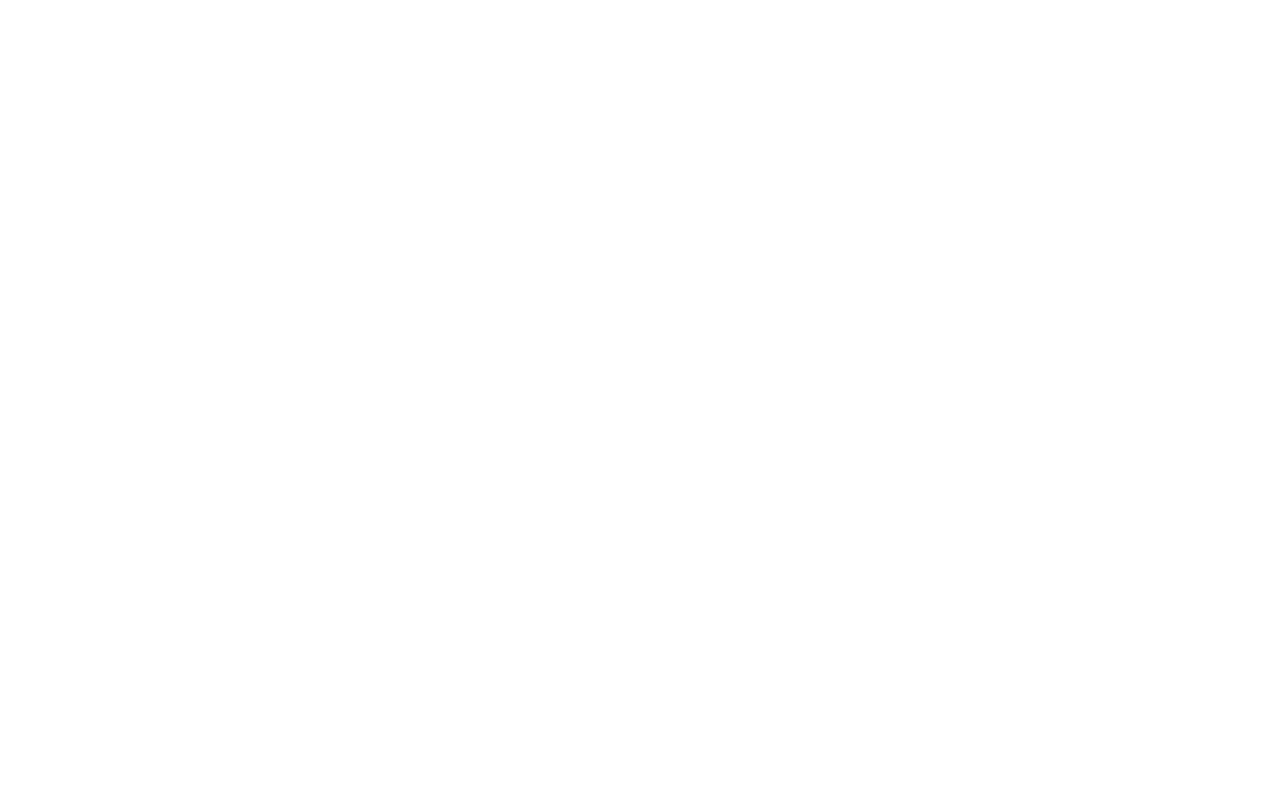
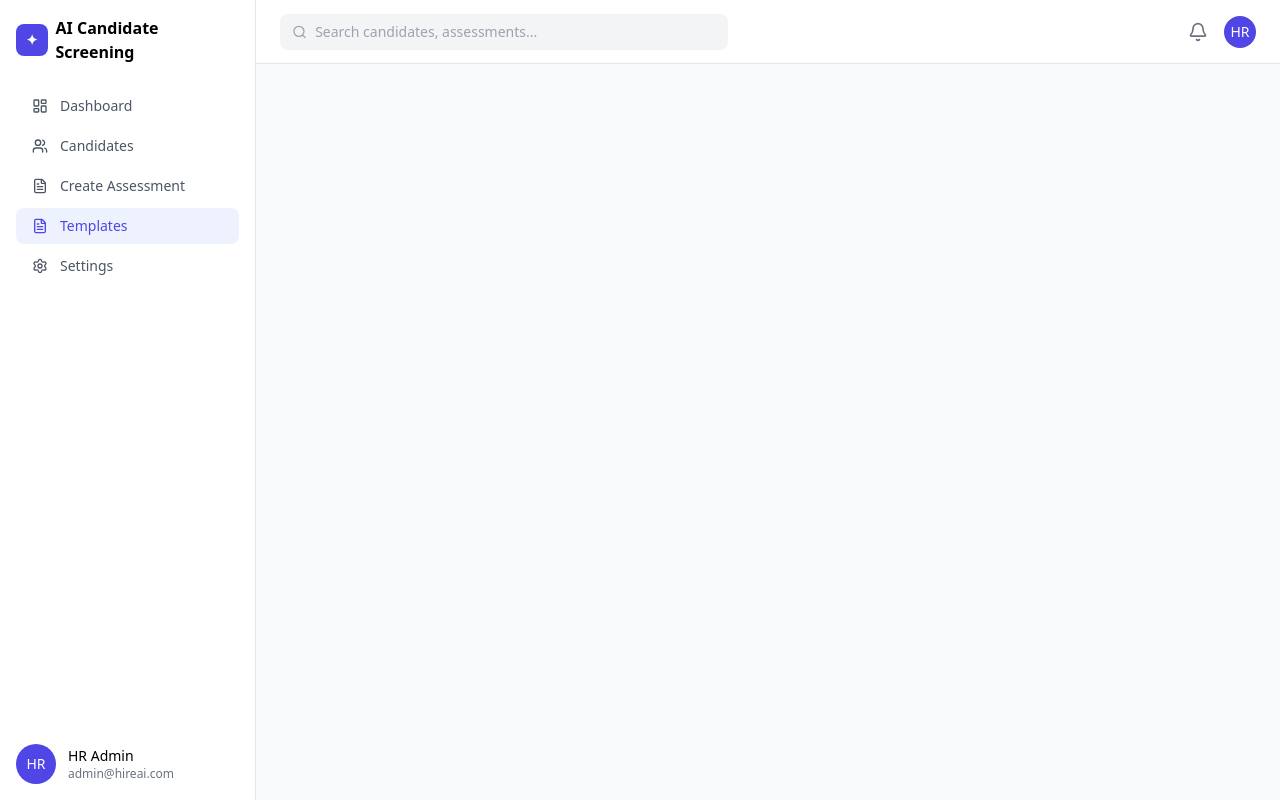
Before and after one commit to Hemsuriya/ai-recruitment-system, a React (Vite) app in the folder frontend/: page /hr in a window 1280 px wide. Before the commit this address had no page. Built offline with nearby package versions, Linux system fonts and the light colour scheme.

Commit message:
#added Hr layout [17/03/2026]

```diff
--- a/frontend/src/App.tsx
+++ b/frontend/src/App.tsx
@@ -1,13 +1,18 @@
 import { BrowserRouter, Route, Routes } from "react-router-dom";
 import LoginPage from "./features/auth/LoginPage"
 import TemplateList from "../hr/Templates/TemplateList"
+import HrLayout from "./components/layouts/HrLayout"
 
 function App() {
   return (
    <BrowserRouter>
    <Routes>
+    {/* Login */}
     <Route path="/login" element={<LoginPage/>}/>
-    <Route path="/hr/templates" element={<TemplateList/>}/>
+
+    {/* HR Layouts routes */}
+     <Route path="/hr" element={<HrLayout />}></Route>
+     <Route path="/hr/templates" element={<TemplateList/>}/>
    </Routes>
    </BrowserRouter>
   );
--- /dev/null
+++ b/frontend/src/components/layouts/HrLayout.tsx
@@ -0,0 +1,86 @@
+import { Outlet } from "react-router-dom";
+import {
+  LayoutDashboard,
+  Users,
+  FileText,
+  Settings,
+  Bell,
+  Search,
+} from "lucide-react";
+
+const SidebarItem = ({ icon: Icon, label, active = false }: any) => (
+
+  <div
+    className={`flex items-center gap-3 px-4 py-2 rounded-lg cursor-pointer text-sm font-medium ${
+      active
+        ? "bg-indigo-50 text-indigo-600"
+        : "text-gray-600 hover:bg-gray-100"
+    }`}
+  >
+    <Icon className="w-4 h-4" />
+    {label}
+  </div>
+);
+
+export default function HRLayout({ children }: any) {
+  return (
+    <div className="flex h-screen bg-gray-50">
+      {/* SIDEBAR */}
+      <div className="w-64 bg-white border-r p-4 flex flex-col justify-between">
+        <div>
+          <div className="flex items-center gap-2 mb-6">
+            <div className="w-8 h-8 rounded-lg bg-indigo-600 text-white flex items-center justify-center text-sm font-bold">
+              ✦
+            </div>
+            <span className="font-semibold">AI Candidate Screening</span>
+          </div>
+
+          <div className="space-y-1">
+            <SidebarItem icon={LayoutDashboard} label="Dashboard" />
+            <SidebarItem icon={Users} label="Candidates" />
+            <SidebarItem icon={FileText} label="Create Assessment" />
+            <SidebarItem icon={FileText} label="Templates" active />
+            <SidebarItem icon={Settings} label="Settings" />
+          </div>
+        </div>
+
+        <div className="flex items-center gap-3 mt-6">
+          <div className="w-10 h-10 rounded-full bg-indigo-600 text-white flex items-center justify-center text-sm">
+            HR
+          </div>
+          <div>
+            <div className="text-sm font-medium">HR Admin</div>
+            <div className="text-xs text-gray-500">admin@hireai.com</div>
+          </div>
+        </div>
+      </div>
+
+      {/* MAIN */}
+      <div className="flex-1 flex flex-col">
+        {/* TOP BAR */}
+        <div className="h-16 bg-white border-b flex items-center justify-between px-6">
+          <div className="flex items-center gap-2 w-full max-w-md bg-gray-100 px-3 py-2 rounded-lg">
+            <Search className="w-4 h-4 text-gray-400" />
+            <input
+              placeholder="Search candidates, assessments..."
+              className="bg-transparent outline-none text-sm w-full"
+            />
+          </div>
+
+          <div className="flex items-center gap-4">
+            <Bell className="w-5 h-5 text-gray-500" />
+            <div className="w-8 h-8 rounded-full bg-indigo-600 text-white flex items-center justify-center text-sm">
+              HR
+            </div>
+          </div>
+        </div>
+
+        {/* PAGE CONTENT */}
+        <div className="flex-1 overflow-auto p-6">
+            {children}
+          <Outlet/>
+        </div>
+      </div>
+    </div>
+  );
+}
```
Also changed, not shown: frontend/hr/Templates/TemplateList.tsx (line endings or trailing spaces).
